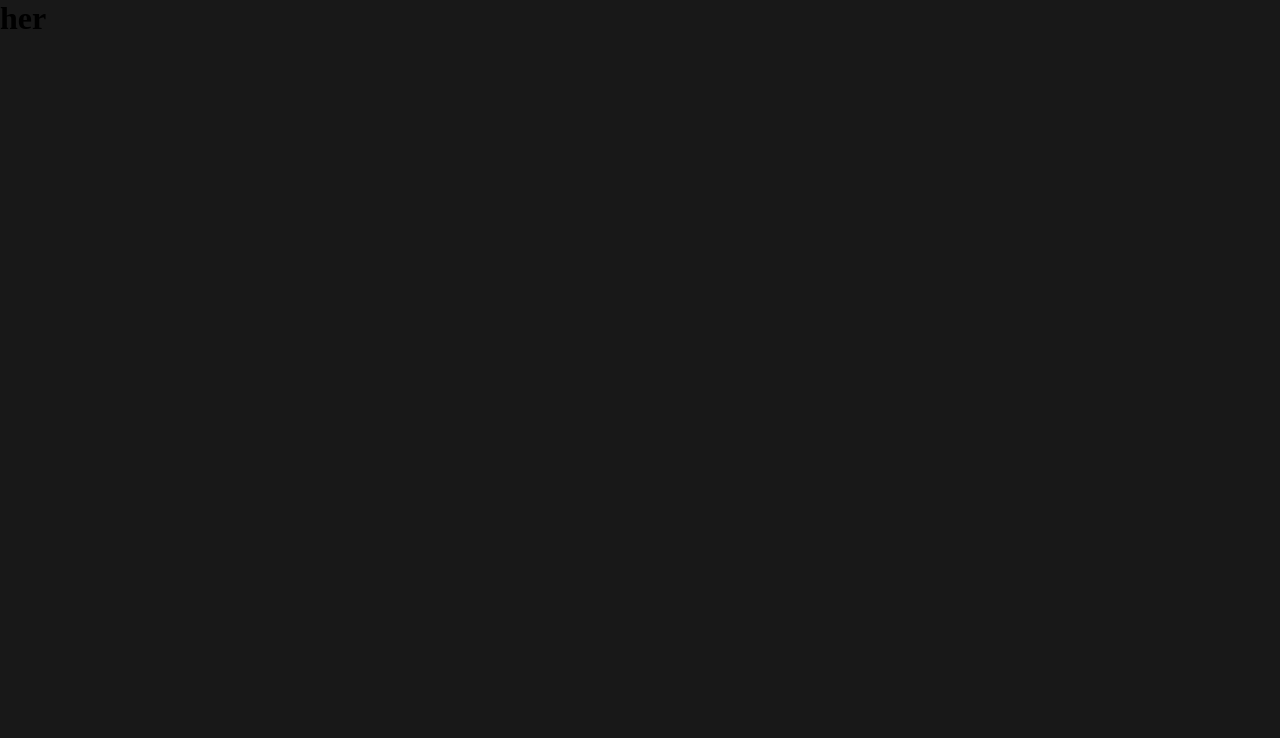
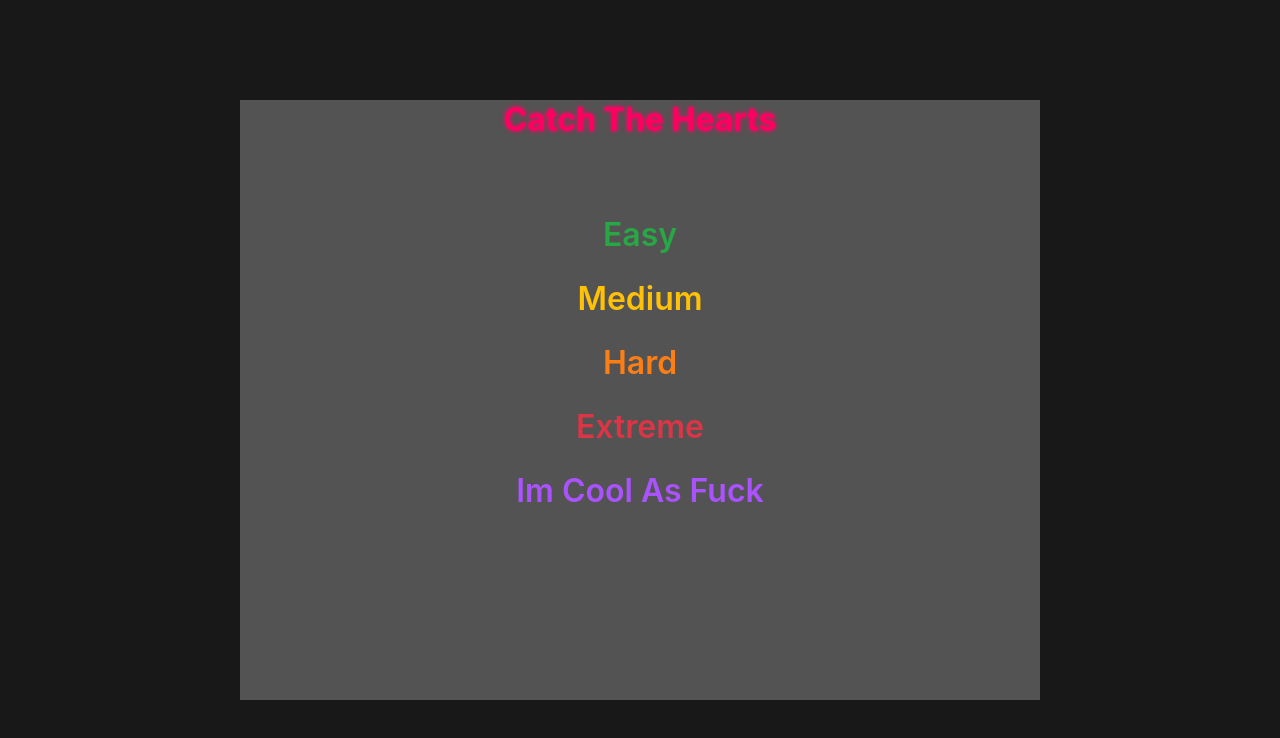
Before and after one commit to mtmtmtmtmtmtmtmtmtmtmtmtmtmtmtmtmtmtmt/catch-the-hearts, a website: page index.html in a window 1280 px wide. Drawn offline with Linux system fonts and the light colour scheme.

Commit message:
some shit idk

```diff
--- a/index.html
+++ b/index.html
@@ -20,12 +20,25 @@
       sizes="16x16"
       href="asset/favicon-16x16.png"
     />
-
     <link rel="stylesheet" href="./src/css/style.css" />
     <script src="src/js/script.js" defer></script>
     <title>Catch The Hearts</title>
   </head>
   <body>
-    <h1>her</h1>
+    <div id="container">
+      <div id="menu">
+        <h1>Catch The Hearts</h1>
+        <div>
+          <ul class="difficulties">
+            <li>Easy</li>
+            <li>Medium</li>
+            <li>Hard</li>
+            <li>Extreme</li>
+            <li>Im Cool As Fuck</li>
+          </ul>
+        </div>
+      </div>
+      <div id="platform"></div>
+    </div>
   </body>
 </html>
--- a/src/css/style.css
+++ b/src/css/style.css
@@ -6,4 +6,70 @@
 
 body {
   background-color: rgb(24, 24, 24);
+  overflow: hidden;
+  font-family:
+    -apple-system, BlinkMacSystemFont, "Segoe UI", Roboto, Oxygen-Sans, Ubuntu,
+    Cantarell, "Helvetica Neue", sans-serif;
 }
+
+#container {
+  display: flex;
+  justify-content: center;
+  align-items: center;
+  height: 100vh;
+}
+
+#platform {
+  background-color: #fff;
+  width: 200px;
+  height: 10px;
+  position: absolute;
+  top: 90%;
+  left: 40%;
+}
+
+#menu {
+  width: 800px;
+  height: 600px;
+  background-color: rgb(83, 83, 83);
+}
+
+#menu > h1 {
+  color: #ff0062;
+  text-align: center;
+  text-shadow: 0 0 5px #ff0062;
+}
+
+.difficulties {
+  margin-top: 4rem;
+  text-align: center;
+  color: white;
+  list-style: none;
+  line-height: 4rem;
+  font-size: 2rem;
+}
+
+li:nth-child(1) {
+  color: #28a745;
+  font-weight: 600;
+}
+
+li:nth-child(2) {
+  color: #ffc107;
+  font-weight: 600;
+}
+
+li:nth-child(3) {
+  color: #fd7e14;
+  font-weight: 600;
+}
+
+li:nth-child(4) {
+  color: #dc3545;
+  font-weight: 600;
+}
+
+li:nth-child(5) {
+  color: #ab52ff;
+  font-weight: 600;
+}
--- a/src/js/script.js
+++ b/src/js/script.js
@@ -0,0 +1,45 @@
+const platform = document.getElementById("platform");
+
+let posX = (window.innerWidth - platform.offsetWidth) / 2;
+platform.style.left = posX + "px";
+let baseSpeed = 5;
+const keys = {};
+
+function hidePlayer() {
+  platform.style.display = "none";
+}
+
+// Track all keys by physical code
+document.addEventListener("keydown", (e) => {
+  keys[e.code] = true;
+});
+
+document.addEventListener("keyup", (e) => {
+  keys[e.code] = false;
+});
+
+// Reset all keys when window loses focus
+window.addEventListener("blur", () => {
+  for (let key in keys) keys[key] = false;
+});
+
+function animate() {
+  let speed = baseSpeed;
+
+  // Sprint if ShiftLeft or ShiftRight is held
+  if (keys["ShiftLeft"] || keys["ShiftRight"]) speed = 10;
+
+  // Only move if the direction keys are physically pressed
+  if (keys["KeyA"]) posX -= speed;
+  if (keys["KeyD"]) posX += speed;
+
+  // Keep inside window
+  posX = Math.max(0, Math.min(window.innerWidth - platform.offsetWidth, posX));
+
+  platform.style.left = posX + "px";
+
+  requestAnimationFrame(animate);
+}
+
+// animate();
+hidePlayer();
```
